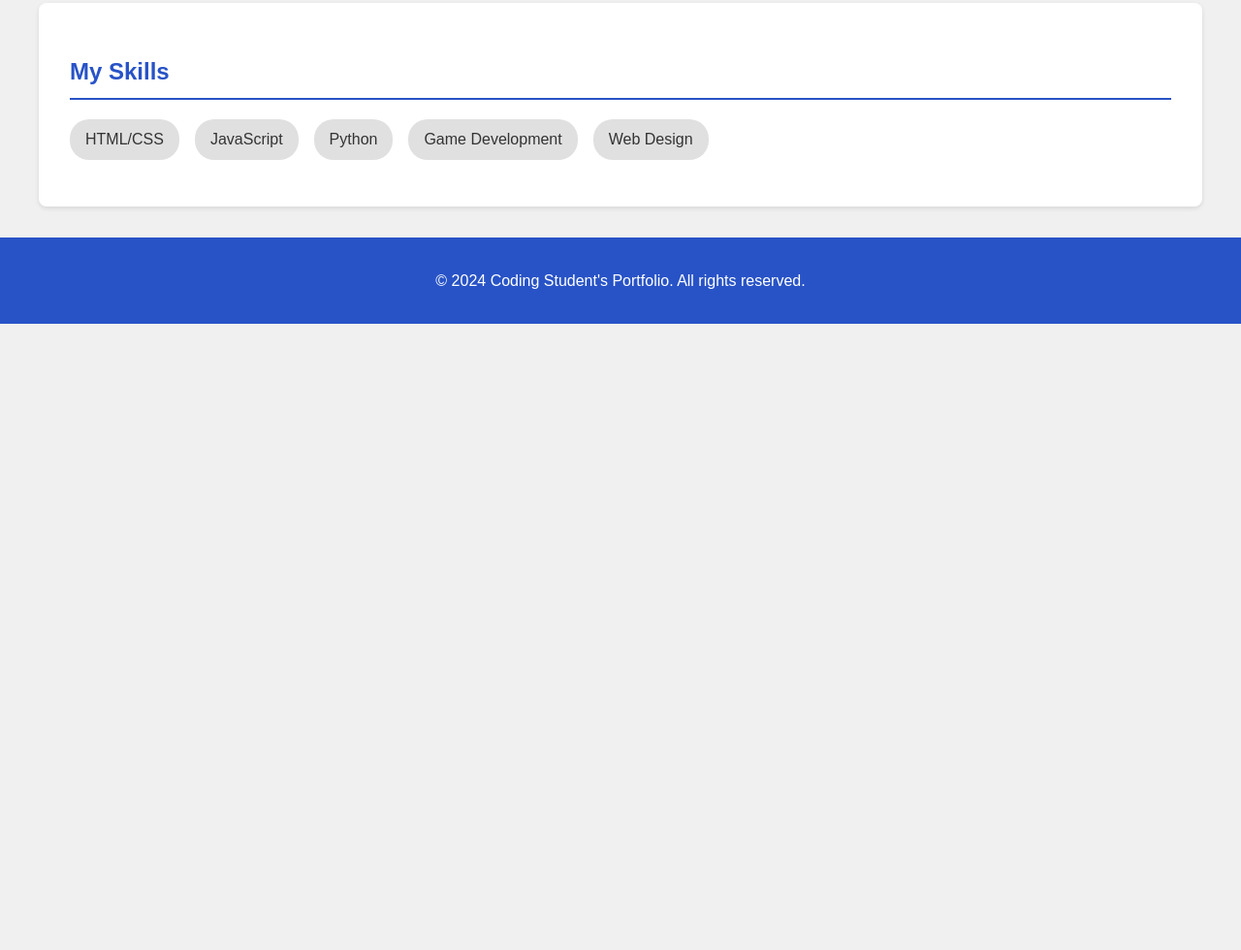
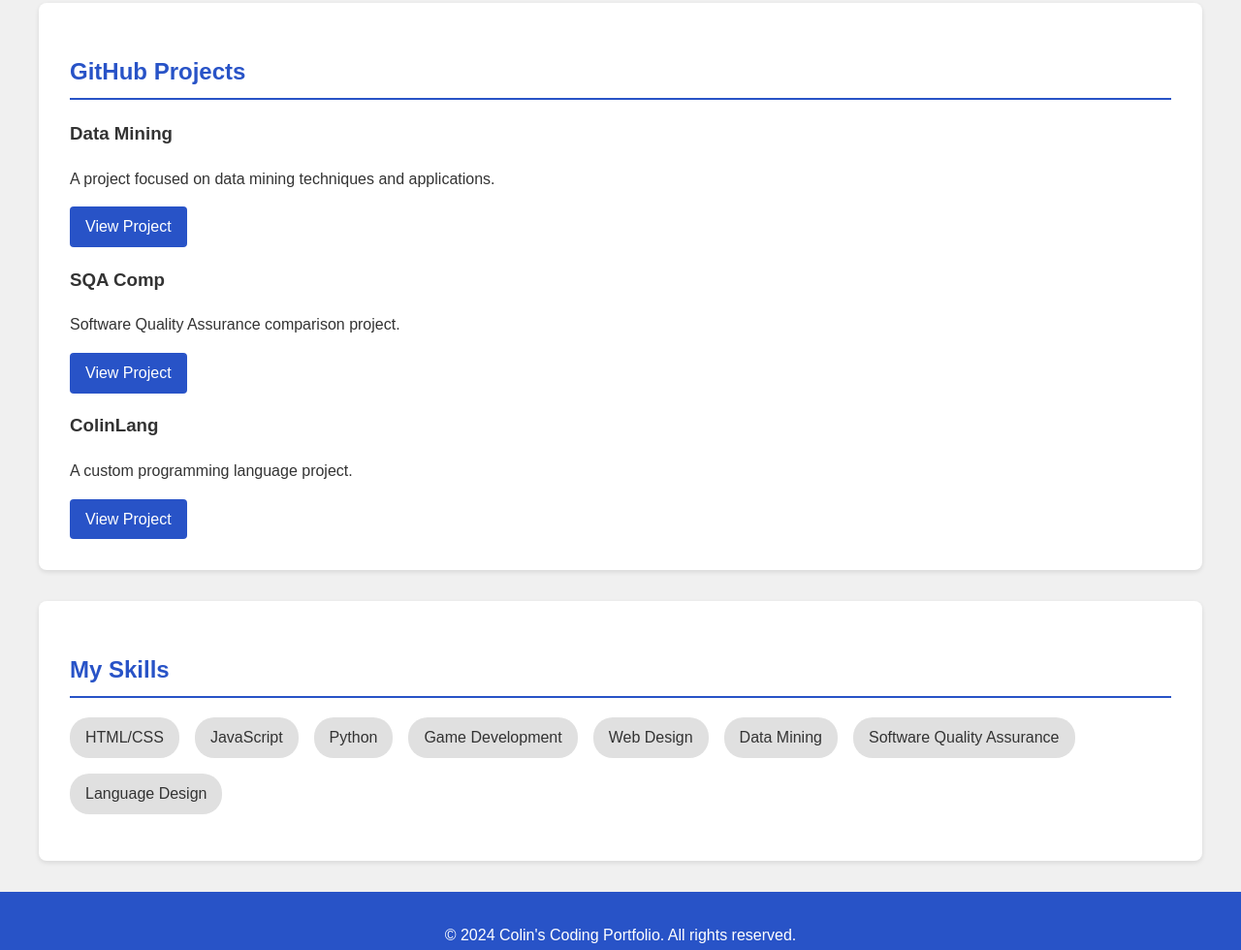
Before and after one commit to colinjw458/colinjw458.github.io, a plain HTML site: page index.html in a window 1280 px wide. Shown: the part 713-1693 px from the top of the page at 97% size. Before the commit the page ends 1047 px from the top, so only its background shows below. Drawn offline with Linux system fonts and the light colour scheme; files that its build step writes are made by us from their sources.

Commit message:
Update index.html

```diff
--- a/index.html
+++ b/index.html
@@ -3,12 +3,12 @@
 <head>
     <meta charset="UTF-8">
     <meta name="viewport" content="width=device-width, initial-scale=1.0">
-    <title>Coding Student's Project Portfolio</title>
-    <link rel="stylesheet" href="/webpages/mystyle.css">
+    <title>Colin's Coding Portfolio</title>
+    <link rel="stylesheet" href="mystyle.css">
 </head>
 <body>
     <header>
-        <h1 class="pagetitle">My Coding Journey</h1>
+        <h1 class="pagetitle">Colin's Coding Journey</h1>
         <nav>
             <div class="navcontent">
                 <button class="navbutton">Home</button>
@@ -22,6 +22,9 @@
             <div id="nav2" class="navcontent">
                 <button class="navbutton">My Projects</button>
                 <a href="https://csci-4611-spring-2023.github.io/assignment-1-colinjw458/">Spacestroids</a>
+                <a href="https://github.com/colinjw458/datamining5523">Data Mining</a>
+                <a href="https://github.com/colinjw458/SQA_comp">SQA Comp</a>
+                <a href="https://github.com/colinjw458/ColinLang">ColinLang</a>
             </div>
         </nav>
     </header>
@@ -29,7 +32,7 @@
     <main>
         <section id="intro">
             <h2>Welcome to My Coding Portfolio!</h2>
-            <p>Here you'll find a collection of my projects, skills, and experiences as a coding student.</p>
+            <p>Here you'll find a collection of my projects, skills, and experiences as a coding student and developer.</p>
         </section>
 
         <section id="featured-project">
@@ -37,6 +40,27 @@
             <img id="mainimg" src="path/to/spacestroids-screenshot.jpg" alt="Spacestroids Game Screenshot">
             <p>Spacestroids is an exciting space-themed game I developed as part of my coursework. It showcases my skills in game development and programming logic.</p>
             <a href="https://csci-4611-spring-2023.github.io/assignment-1-colinjw458/" class="project-link">Play Spacestroids</a>
+        </section>
+
+        <section id="github-projects">
+            <h2>GitHub Projects</h2>
+            <div class="project-grid">
+                <div class="project-card">
+                    <h3>Data Mining</h3>
+                    <p>A project focused on data mining techniques and applications.</p>
+                    <a href="https://github.com/colinjw458/datamining5523" class="project-link">View Project</a>
+                </div>
+                <div class="project-card">
+                    <h3>SQA Comp</h3>
+                    <p>Software Quality Assurance comparison project.</p>
+                    <a href="https://github.com/colinjw458/SQA_comp" class="project-link">View Project</a>
+                </div>
+                <div class="project-card">
+                    <h3>ColinLang</h3>
+                    <p>A custom programming language project.</p>
+                    <a href="https://github.com/colinjw458/ColinLang" class="project-link">View Project</a>
+                </div>
+            </div>
         </section>
 
         <section id="skills">
@@ -47,12 +71,15 @@
                 <li>Python</li>
                 <li>Game Development</li>
                 <li>Web Design</li>
+                <li>Data Mining</li>
+                <li>Software Quality Assurance</li>
+                <li>Language Design</li>
             </ul>
         </section>
     </main>
 
     <footer>
-        <p>&copy; 2024 Coding Student's Portfolio. All rights reserved.</p>
+        <p>&copy; 2024 Colin's Coding Portfolio. All rights reserved.</p>
     </footer>
 </body>
 </html>
```
